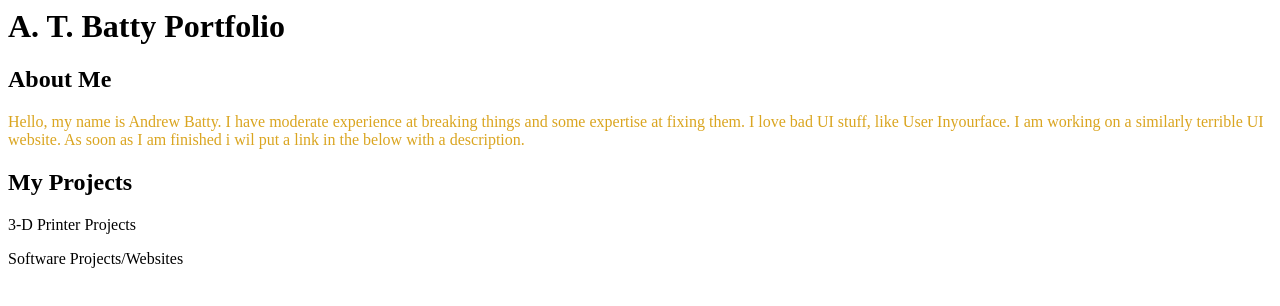
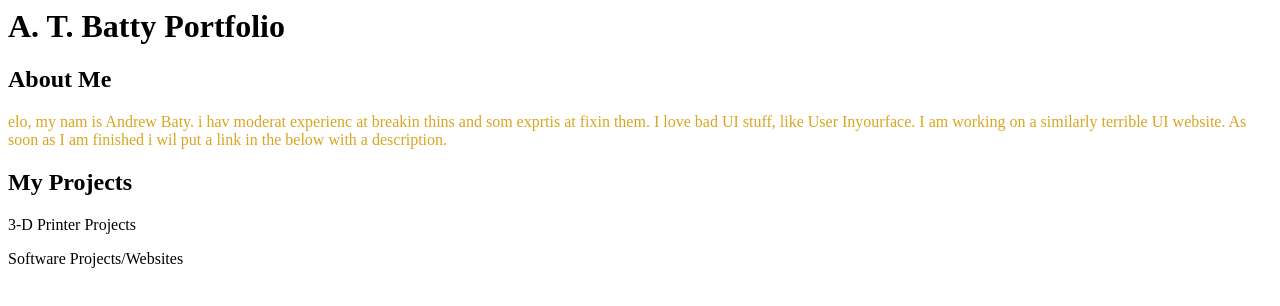
Before and after one commit to AndrewOctopus/Portfolio, a plain HTML site: page index.html in a window 1280 px wide. Drawn offline with Linux system fonts and the light colour scheme.

Commit message:
Does this work with bad spelling?

```diff
--- a/index.html
+++ b/index.html
@@ -9,8 +9,8 @@
         <h1>A. T. Batty Portfolio</h1>
         <div>
             <h2>About Me</h2>
-            <div ><p class="gold">Hello, my name is Andrew Batty.
-                I have moderate experience at breaking things and some expertise at fixing them.
+            <div ><p class="gold">elo, my nam is Andrew Baty.
+                i hav moderat experienc at breakin thins and som exprtis at fixin them.
                 I love bad UI stuff, like User Inyourface.
                 I am working on a similarly terrible UI website.
                  As soon as I am finished i wil put a link in the below with a description. </p></div>
```
